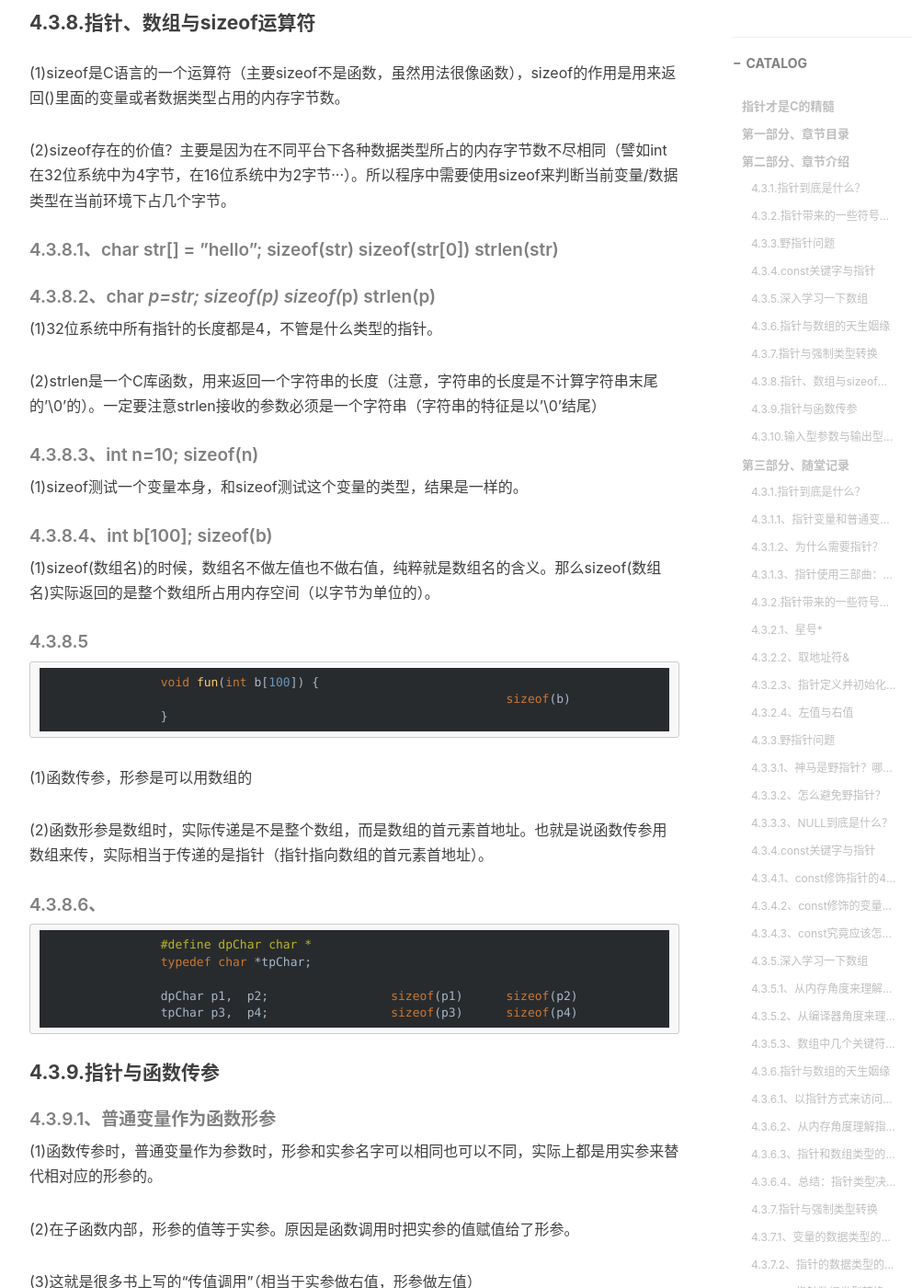
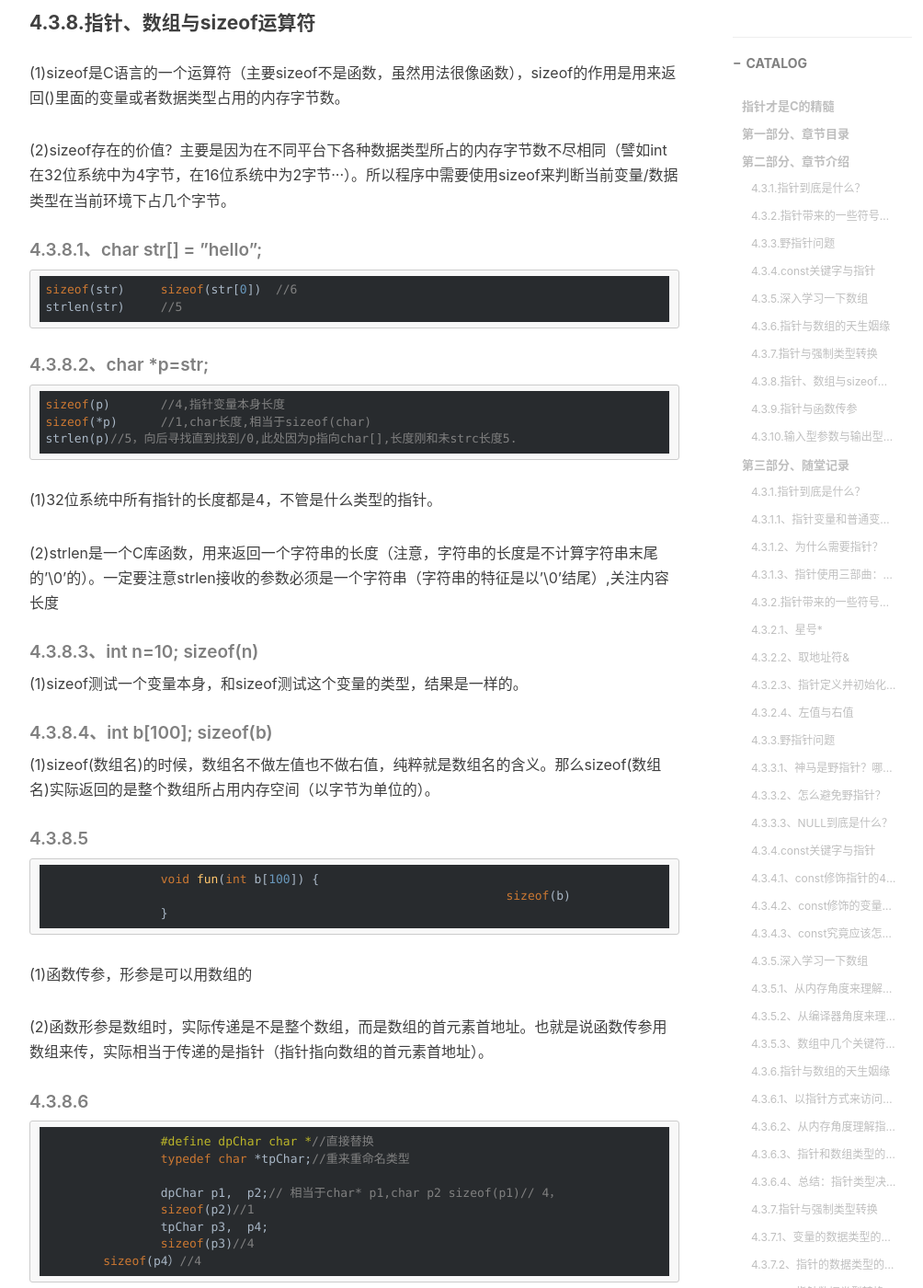
Before and after one commit to yuanfentiank789/yuanfentiank789.github.io, a Jekyll site: the page built from _posts/2018-10-28-C语言高级专题-指针才是C的精髓.md, in a window 1280 px wide and 1400 px high, scrolled down 11241 px. Shown: the whole window at 92% size, without its empty margins (233-1237 px from the left). Built offline with Jekyll 4.4.1, drawn with Linux system fonts in a browser that asks for light colours; nearby versions of some CDN libraries; comment, search, counter and statistics services are not loaded; some of the changed text lies outside the part shown.

Commit message:
update
update

````diff
--- a/_posts/2018-10-28-C语言高级专题-指针才是C的精髓.md
+++ b/_posts/2018-10-28-C语言高级专题-指针才是C的精髓.md
@@ -273,11 +273,21 @@ int a;  char a;
 
 (2)sizeof存在的价值？主要是因为在不同平台下各种数据类型所占的内存字节数不尽相同（譬如int在32位系统中为4字节，在16位系统中为2字节···）。所以程序中需要使用sizeof来判断当前变量/数据类型在当前环境下占几个字节。
 
-##### 4.3.8.1、char str[] = ”hello”;  sizeof(str)	sizeof(str[0])	strlen(str)
-##### 4.3.8.2、char *p=str;  			sizeof(p)	sizeof(*p)	strlen(p)
+##### 4.3.8.1、char str[] = ”hello”;
+
+```
+sizeof(str)	sizeof(str[0])	//6
+strlen(str)	//5
+```
+##### 4.3.8.2、char *p=str;
+```
+sizeof(p)	//4,指针变量本身长度
+sizeof(*p)	//1,char长度,相当于sizeof(char)
+strlen(p)//5，向后寻找直到找到/0,此处因为p指向char[],长度刚和未strc长度5.
+```
 (1)32位系统中所有指针的长度都是4，不管是什么类型的指针。
 
-(2)strlen是一个C库函数，用来返回一个字符串的长度（注意，字符串的长度是不计算字符串末尾的'\0'的）。一定要注意strlen接收的参数必须是一个字符串（字符串的特征是以'\0'结尾）
+(2)strlen是一个C库函数，用来返回一个字符串的长度（注意，字符串的长度是不计算字符串末尾的'\0'的）。一定要注意strlen接收的参数必须是一个字符串（字符串的特征是以'\0'结尾）,关注内容长度
 ##### 4.3.8.3、int n=10; 				sizeof(n)
 (1)sizeof测试一个变量本身，和sizeof测试这个变量的类型，结果是一样的。
 ##### 4.3.8.4、int b[100];			sizeof(b)
@@ -294,13 +304,17 @@ int a;  char a;
 
 (2)函数形参是数组时，实际传递是不是整个数组，而是数组的首元素首地址。也就是说函数传参用数组来传，实际相当于传递的是指针（指针指向数组的首元素首地址）。
 
-##### 4.3.8.6、
+##### 4.3.8.6
+
 ```
-		#define dpChar char *
-		typedef char *tpChar;
+		#define dpChar char *//直接替换
+		typedef char *tpChar;//重来重命名类型
 
-		dpChar p1,  p2;			sizeof(p1)	sizeof(p2)
-		tpChar p3,  p4;			sizeof(p3)	sizeof(p4)
+		dpChar p1,  p2;//	相当于char* p1,char p2		sizeof(p1)// 4，
+		sizeof(p2)//1
+		tpChar p3,  p4;
+		sizeof(p3)//4
+    	sizeof(p4）//4
 ```
 
 #### 4.3.9.指针与函数传参
@@ -311,12 +325,40 @@ int a;  char a;
 
 (3)这就是很多书上写的“传值调用”（相当于实参做右值，形参做左值）
 
+```
+void func1(int param){
+	printf("%p\n",&param );//0x7fff5542d5ac
+	printf("%d\n",param );
+}
+
+int main(void){
+	int a = 10;
+	printf("%p\n",&a );//0x7fff5542d5cc
+	func1(a);
+}
+```
+
 ##### 4.3.9.2、数组作为函数形参
 (1)函数名作为形参传参时，实际传递是不是整个数组，而是数组的首元素的首地址（也就是整个数组的首地址。因为传参时是传值，所以这两个没区别）。所以在子函数内部，传进来的数组名就等于是一个指向数组首元素首地址的指针。所以sizeof得到的是4.
 
 (2)在子函数内传参得到的数组首元素首地址，和外面得到的数组首元素首地址的值是相同的。很多人把这种特性叫做“传址调用”（所谓的传址调用就是调用子函数时传了地址（也就是指针），此时可以通过传进去的地址来访问实参。）
 
 (3)数组作为函数形参时，[]里的数字是可有可无的。为什么？因为数组名做形参传递的实际只是个指针，根本没有数组长度这个信息。
+
+```
+
+void func2(int param[]){
+	printf("%d\n",sizeof(param) );//0x7fff5a0d05b0
+
+	printf("%p\n",param );
+}
+
+int main(void){
+   int a[5];
+   printf("%p\n", a);//0x7fff5a0d05b0
+
+   func2(a);
+```
 
 ##### 4.3.9.3、指针作为函数形参
 (1)只有一句话：和数组作为函数形参是一样的.这就好像指针方式访问数组元素和数组方式访问数组元素的结果一样是一样的。
@@ -334,6 +376,36 @@ int a;  char a;
 (2)在swap2中x和y真的被改变了（但是x和y真身还是没有进入swap2函数内，而是swap2函数内部跑出来把外面的x和y真身改了）。实际上实参x和y永远无法真身进入子函数内部（进去的只能是一份拷贝），但是在swap2我们把x和y的地址传进去给子函数了，于是乎在子函数内可以通过指针解引用方式从函数内部访问到外部的x和y真身，从而改变x和y。
 
 (3)结论：这个世界上根本没有传值和传址这两种方式，C语言本身函数调用时一直是传值的，只不过传的值可以是变量名，也可以是变量的指针。
+
+```
+void swap1(int x,int y){
+	int temp = x;
+	x = y ;
+	y = temp;
+}
+void swap2(int* x,int* y){
+	int temp = *x;
+	*x = *y ;
+	*y = temp;
+}
+
+int main(void){
+	int a = 5;
+	int b = 10;
+	printf("before swap1 a=%d,b = %d\n",a,b );
+	swap1(a,b);
+	printf("after swap1 a=%d,b = %d\n",a,b );
+	swap2(&a,&b);
+	printf("after swap2 a=%d,b = %d\n",a,b );
+	}
+```
+输出如下：
+
+```
+before swap1 a=5,b = 10
+after swap1 a=5,b = 10
+after swap2 a=10,b = 5
+```
 
 #### 4.3.10.输入型参数与输出型参数
 ##### 4.3.10.1、函数为什么需要形参与返回值
@@ -362,5 +434,9 @@ int a;  char a;
 (4)输出型参数就是用来让函数内部把数据输出到函数外部的。
 
 ##### 4.3.10.4、总结
-(1)看到一个函数的原型后，怎么样一眼看出来哪个参数做输入哪个做输出？函数传参如果传的是普通变量（不是指针）那肯定是输入型参数；如果传指针就有2种可能性了，为了区别，经常的做法是：如果这个参数是做输入的（通常做输入的在函数内部只需要读取这个参数而不会需要更改它）就在指针前面加const来修饰；如果函数形参是指针变量并且还没加const，那么就表示这个参数是用来做输出型参数的。
-譬如C库函数中strcpy函数
+(1)看到一个函数的原型后，怎么样一眼看出来哪个参数做输入哪个做输出？
+
+- 函数传参如果传的是普通变量（不是指针）那肯定是输入型参数（因为是值传递，无法影响调用者）；
+- 如果传指针就有2种可能性了，为了区别，经常的做法是：
+  - 如果这个参数是做输入的（通常做输入的在函数内部只需要读取这个参数而不会需要更改它）就在指针前面加const来修饰；
+  - 如果函数形参是指针变量并且还没加const，那么就表示这个参数是用来做输出型参数的。譬如C库函数中strcpy函数
````
Also changed, not shown: other parts of _posts/2018-10-28-C语言高级专题-指针才是C的精髓.md (+1 -1 lines).
